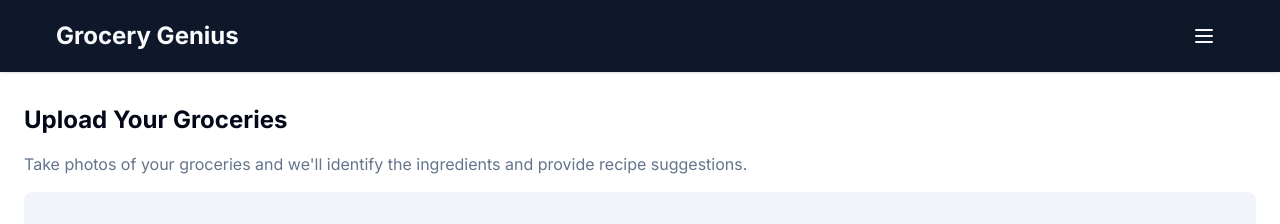
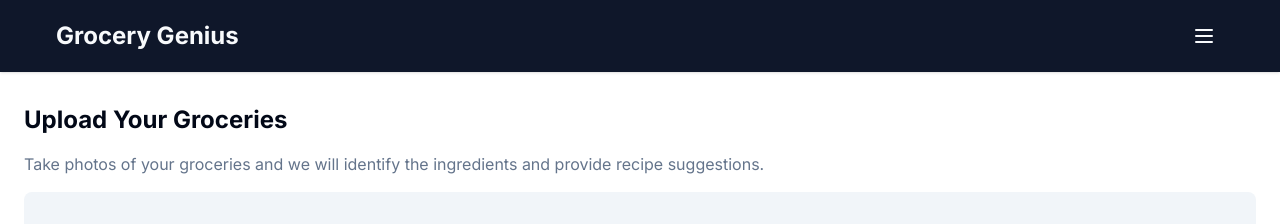
Before and after one commit to dbatishchev/ai-recipes, a Next.js app: page / in a window 1280 px wide. Shown: the top 224 px of the page. Built offline with nearby package versions, Linux system fonts and the light colour scheme.

Commit message:
change incorrect symbol

```diff
--- a/src/components/UploadSection.tsx
+++ b/src/components/UploadSection.tsx
@@ -34,7 +34,7 @@ export default function UploadSection({ onAnalysisComplete }) {
     <div className="grid gap-4">
       <h2 className="text-2xl font-bold">Upload Your Groceries</h2>
       <p className="text-muted-foreground">
-        Take photos of your groceries and we'll identify the ingredients and provide recipe suggestions.
+        Take photos of your groceries and we will identify the ingredients and provide recipe suggestions.
       </p>
       <div className="grid gap-4">
         <div className="flex items-center justify-center bg-muted rounded-lg p-8">
```
